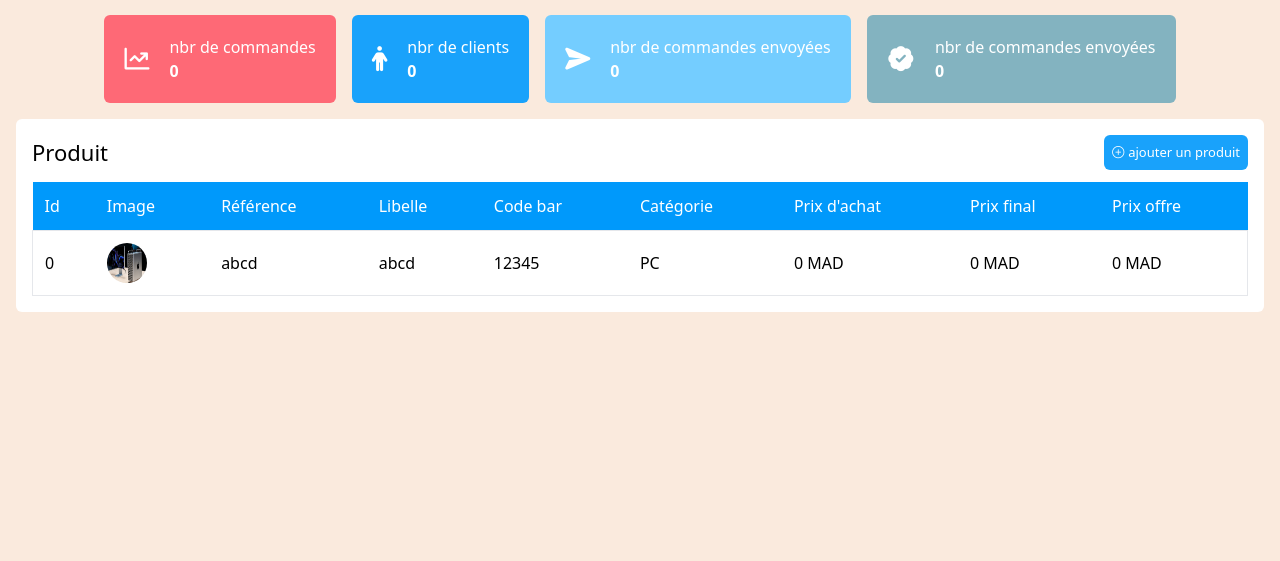
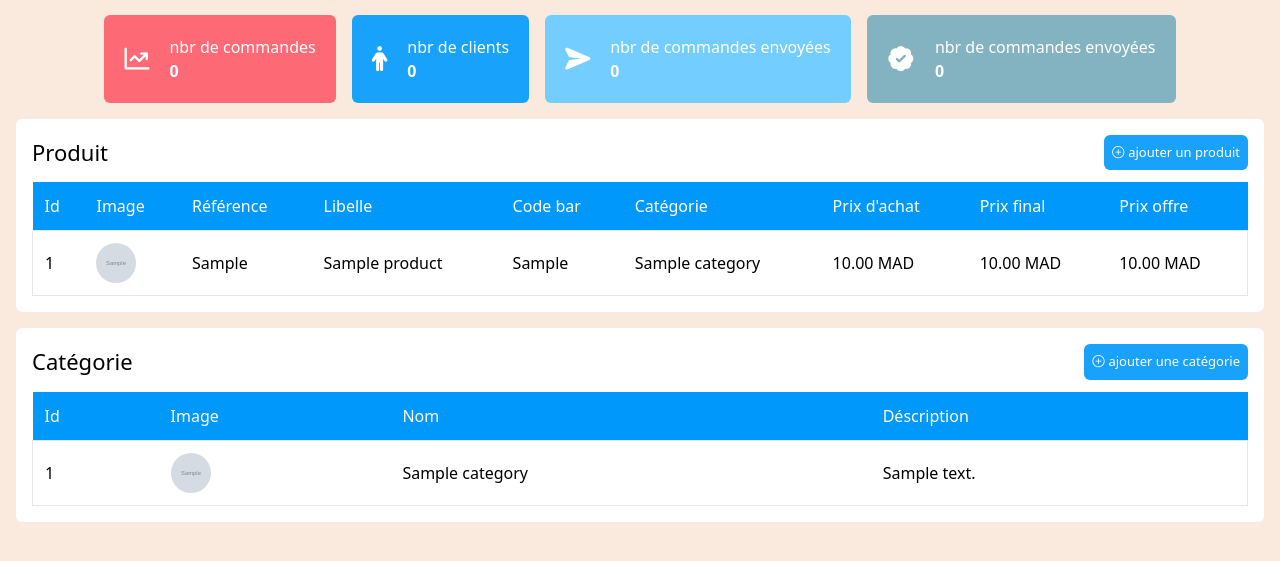
Before and after one commit to aymane-smi/brief6, a PHP site: page /Dashboard/Dashboard in a window 1280 px wide. Shown: the part 135-696 px from the top of the page. Run offline with PHP 8.4, Linux system fonts and the light colour scheme; tables that the repository leaves empty hold one stand-in row (values such as "Sample post"); grey boxes marked "Sample" are stand-in pictures; some libraries are stand-ins or nearby versions.

Commit message:
show categories in dashboard

```diff
--- a/app/controllers/Dashboard.php
+++ b/app/controllers/Dashboard.php
@@ -11,7 +11,11 @@ class Dashboard extends Controller
     }
     public function index()
     {
-        $this->view("Dashboard");
+        $data = [
+            "product" => $this->ProductModel->getProducts(),
+            "category" => $this->Category->getCategories()
+        ];
+        $this->view("Dashboard", $data);
     }
 
     public function addProduct()
--- a/app/views/Dashboard.php
+++ b/app/views/Dashboard.php
@@ -38,7 +38,7 @@ require_once "inc/dash-header.php";
 <div class="mt-4 bg-white w-full rounded-md p-4">
     <div class="flex justify-between items-center w-full">
         <p class="text-[22px] font-medium">Produit</p>
-        <a class="bg-[#19a2fb] p-2 text-white rounded-md font-thin text-[13px]" href="#">
+        <a class="bg-[#19a2fb] p-2 text-white rounded-md font-thin text-[13px]" href="/Dashboard/addProduct">
             <i class="fa-light fa-circle-plus"></i>
             <span>ajouter un produit</span>
         </a>
@@ -58,19 +58,60 @@ require_once "inc/dash-header.php";
             </tr>
         </thead>
         <tbody>
-            <tr class="border-[1.5px] border-gray-200">
-                <td class="p-3 font-normal rounded-l-md">0</td>
-                <td class="p-3 font-normal">
-                    <img src="http://localhost:9000/public/src/assets/wwdc2019DSC_4114.jpg" alt="product" class="rounded-full w-[40px] h-[40px]" />
-                </td>
-                <td class="p-3 font-normal">abcd</td>
-                <td class="p-3 font-normal">abcd</td>
-                <td class="p-3 font-normal">12345</td>
-                <td class="p-3 font-normal">PC</td>
-                <td class="p-3 font-normal">0 MAD</td>
-                <td class="p-3 font-normal">0 MAD</td>
-                <td class="p-3 font-normal rounded-tr-md rounded-br-md">0 MAD</td>
+            <?php
+            foreach ($data["product"] as $product) {
+            ?>
+                <tr class="border-[1.5px] border-gray-200">
+                    <td class="p-3 font-normal rounded-l-md"><?php echo $product->id; ?></td>
+                    <td class="p-3 font-normal">
+                        <img src="http://localhost:9000/public/src/assets/product/<?php echo $product->image; ?>" alt="<?php echo $product->reference; ?>" class="rounded-full w-[40px] h-[40px]" />
+                    </td>
+                    <td class="p-3 font-normal"><?php echo $product->reference; ?></td>
+                    <td class="p-3 font-normal"><?php echo $product->label; ?></td>
+                    <td class="p-3 font-normal"><?php echo $product->codeBar; ?></td>
+                    <td class="p-3 font-normal"><?php echo $product->name; ?></td>
+                    <td class="p-3 font-normal"><?php echo $product->purchase_price; ?> MAD</td>
+                    <td class="p-3 font-normal"><?php echo $product->final_price; ?> MAD</td>
+                    <td class="p-3 font-normal rounded-tr-md rounded-br-md"><?php echo $product->offre_price; ?> MAD</td>
+                </tr>
+            <?php
+            }
+            ?>
+        </tbody>
+    </table>
+</div>
+<div class="mt-4 bg-white w-full rounded-md p-4">
+    <div class="flex justify-between items-center w-full">
+        <p class="text-[22px] font-medium">Catégorie</p>
+        <a class="bg-[#19a2fb] p-2 text-white rounded-md font-thin text-[13px]" href="/Dashboard/addCategory">
+            <i class="fa-light fa-circle-plus"></i>
+            <span>ajouter une catégorie</span>
+        </a>
+    </div>
+    <table class="w-full mt-3">
+        <thead class="bg-[#0099fb] text-white">
+            <tr>
+                <th class="p-3 font-normal" align="left">Id</th>
+                <th class="p-3 font-normal" align="left">Image</th>
+                <th class="p-3 font-normal" align="left">Nom</th>
+                <th class="p-3 font-normal" align="left">Déscription</th>
             </tr>
+        </thead>
+        <tbody>
+            <?php
+            foreach ($data["category"] as $category) {
+            ?>
+                <tr class="border-[1.5px] border-gray-200">
+                    <td class="p-3 font-normal rounded-l-md"><?php echo $category->id; ?></td>
+                    <td class="p-3 font-normal">
+                        <img src="http://localhost:9000/public/src/assets/category/<?php echo $category->image; ?>" alt="<?php echo $category->name; ?>" class="rounded-full w-[40px] h-[40px]" />
+                    </td>
+                    <td class="p-3 font-normal"><?php echo $category->name; ?></td>
+                    <td class="p-3 font-normal"><?php echo $category->description; ?></td>
+                </tr>
+            <?php
+            }
+            ?>
         </tbody>
     </table>
 </div>
```
